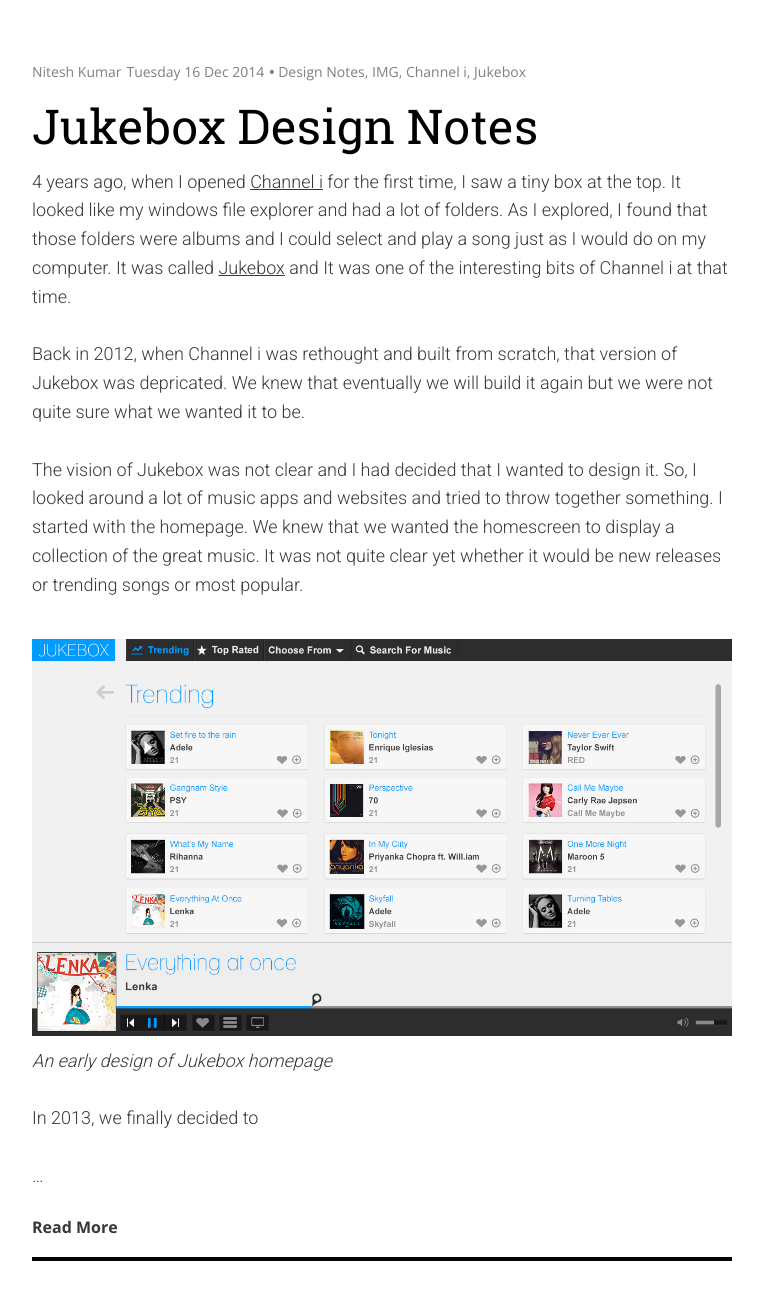
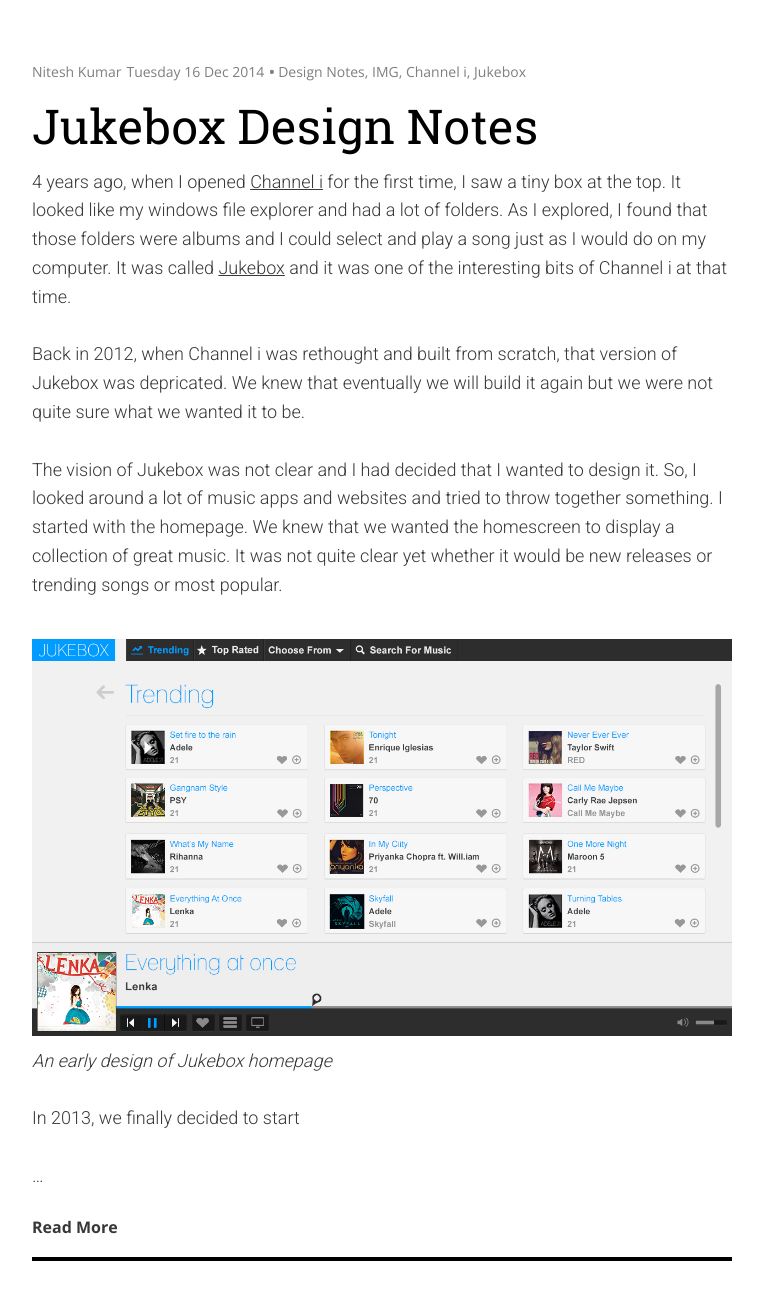
Before and after one commit to niteshkumar/blog, a plain HTML site: page index.html in a window 1280 px wide. Shown: the part 606-1906 px from the top of the page, without its empty margins (258-1021 px from the left). Drawn offline with nearby package versions, Linux system fonts and the light colour scheme.

Commit message:
Blog update at 2014-12-16 16:45:13

```diff
--- a/index.html
+++ b/index.html
@@ -85,16 +85,16 @@
 				<div>
 				<!--no-cover-->
 
-				<p>4 years ago, when I opened <a href="http://www.niteshk.com/channeli.html">Channel i</a> for the first time, I saw a tiny box at the top. It looked like my windows file explorer and had a lot of folders. As I explored, I found that those folders were albums and I could select and play a song just as I would do on my computer. It was called <a href="http://www.niteshk.com/jukebox.html">Jukebox</a> and It was one of the interesting bits of Channel i at that time. </p>
+				<p>4 years ago, when I opened <a href="http://www.niteshk.com/channeli.html">Channel i</a> for the first time, I saw a tiny box at the top. It looked like my windows file explorer and had a lot of folders. As I explored, I found that those folders were albums and I could select and play a song just as I would do on my computer. It was called <a href="http://www.niteshk.com/jukebox.html">Jukebox</a> and it was one of the interesting bits of Channel i at that time. </p>
 
 <p>Back in 2012, when Channel i was rethought and built from scratch, that version of Jukebox was depricated. We knew that eventually we will build it again but we were not quite sure what we wanted it to be. </p>
 
-<p>The vision of Jukebox was not clear and I had decided that I wanted to design it. So, I looked around a lot of music apps and websites and tried to throw together something. I started with the homepage. We knew that we wanted the homescreen to display a collection of the great music. It was not quite clear yet whether it would be new releases or trending songs or most popular.</p>
+<p>The vision of Jukebox was not clear and I had decided that I wanted to design it. So, I looked around a lot of music apps and websites and tried to throw together something. I started with the homepage. We knew that we wanted the homescreen to display a collection of great music. It was not quite clear yet whether it would be new releases or trending songs or most popular.</p>
 
 <p><img src="content/images/2014/12/new-home.jpg" alt="Jukebox first design" />
 <em>An early design of Jukebox homepage</em></p>
 
-<p>In 2013, we finally decided to</p>&hellip;
+<p>In 2013, we finally decided to start</p>&hellip;
 				</div>
 			</div>
 
```
Also changed, not shown: jukebox-design-notes/index.html (+4 -4 lines).
